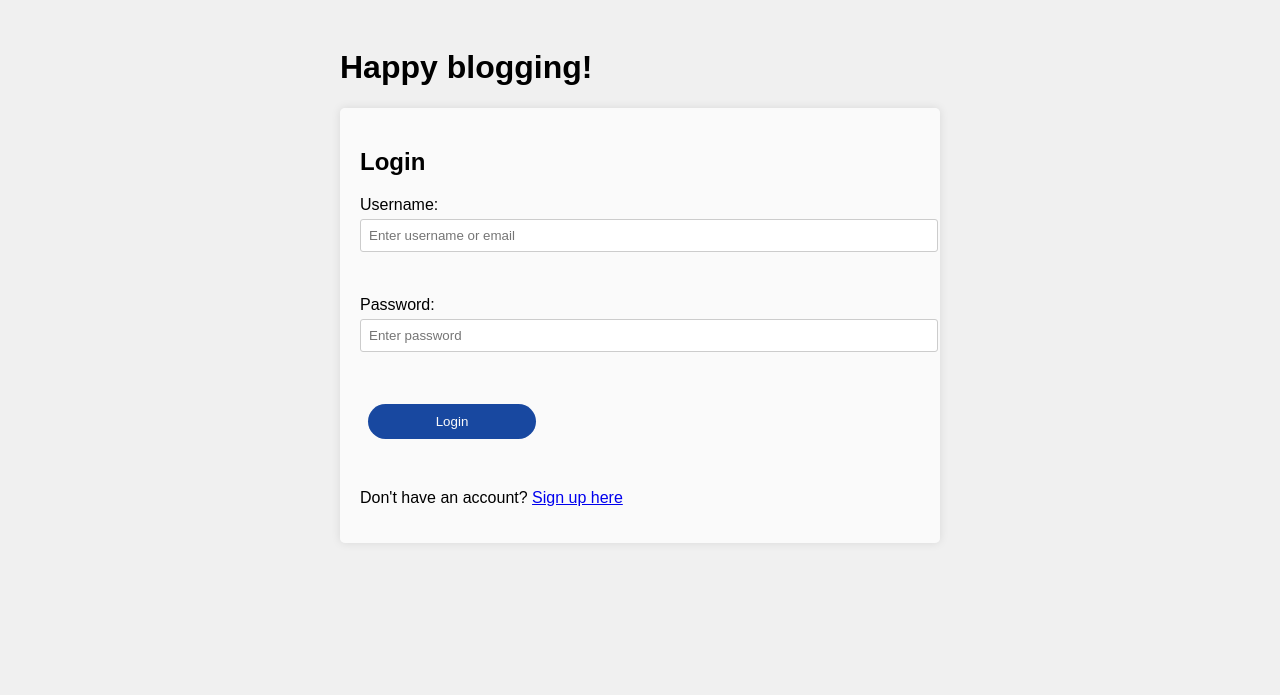
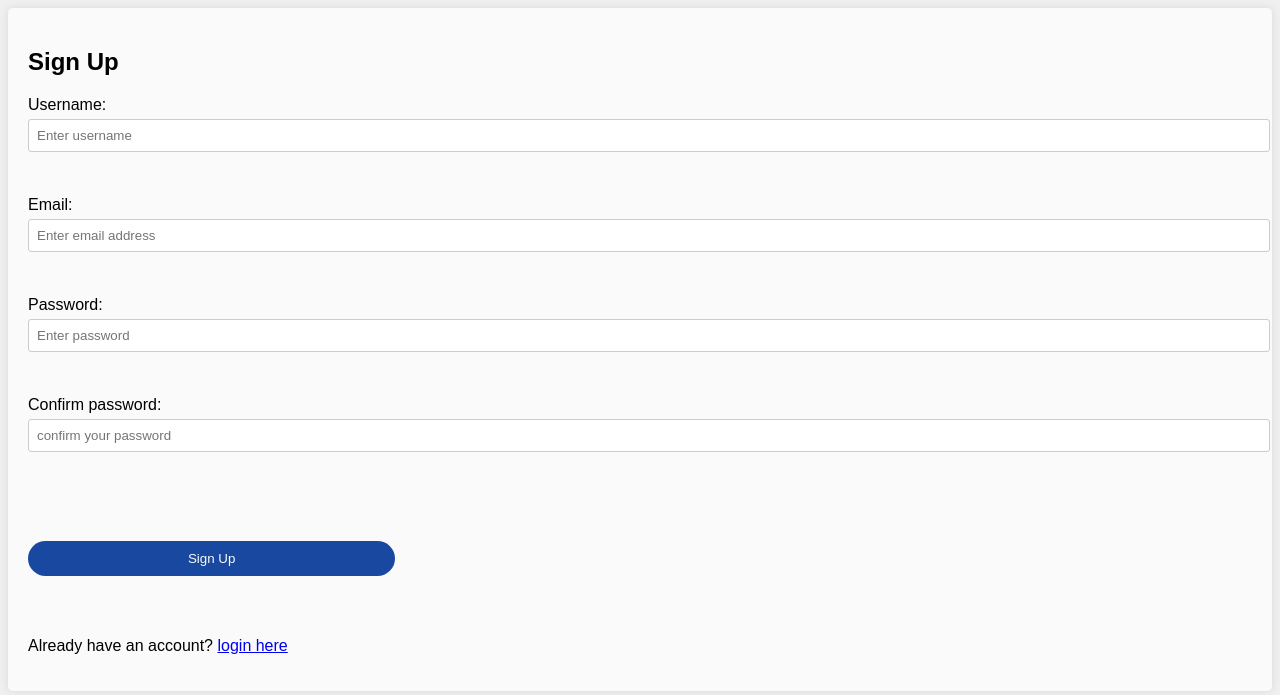
Before and after one commit to mbarki55/alx_capstone_project, a Flask app: page / in a window 1280 px wide. Shown: the top 695 px of the page. Run offline with Flask 3, Linux system fonts and the light colour scheme; some libraries are stand-ins or nearby versions.

Commit message:
this is last sign up

```diff
--- a/capstone_web_app/capstone_frontend/app.py
+++ b/capstone_web_app/capstone_frontend/app.py
@@ -1,8 +1,10 @@
-from flask import Flask, render_template, request, redirect, url_for
+from flask import Flask, render_template, request, flash, redirect, url_for
 from flask_mysqldb import MySQL
 import MySQLdb
 
 app = Flask(__name__)
+app.secret_key='kjhbd67hjsk'
+
 app.config['MYSQL_HOST'] = 'localhost'
 app.config['MYSQL_USER'] = 'root'
 app.config['MYSQL_PASSWORD'] = '<@Oumaima55>'
@@ -16,22 +18,26 @@ def index():
             username = request.form["username"]
             email = request.form["email"]
             password = request.form["password"]
+            new_password = request.form["new_password"]
 
             conn = MySQLdb.connect(host='localhost', user='root', password='<@Oumaima55>', database='capstone_project')
 
             if conn:
                 cur = conn.cursor()
-                cur.execute("INSERT INTO users (username, email, password) VALUES (%s, %s, %s)", (username, email, password))
+                cur.execute("INSERT INTO users (username, email, password) VALUES (%s, %s, %s)", (username, email, password, new_password))
                 conn.commit()
                 cur.close()
                 conn.close()
-                return render_template("success.html")
+                flash("successful registration")
             else:
-                return render_template("error.html", error="Failed to establish database connection")
+                flash("Failed to establish database connection")
+            if password != new_password:
+                flash("Passwords do not match!")
+
         except Exception as e:
             return render_template("error.html", error=str(e))
 
-    return render_template('index.html')
+    return render_template('register.html')
 
 
 if __name__ == '__main__':
--- /dev/null
+++ b/capstone_web_app/capstone_frontend/css/register.css
@@ -0,0 +1,60 @@
+body {
+    font-family: Arial, sans-serif;
+    background-color: #f0f0f0;
+  }
+
+  .form-container {
+    background-color:rgba(255, 255, 255, 0.7);
+
+    padding: 20px;
+    margin-bottom: 20px;
+    border-radius: 5px;
+    box-shadow: 0 0 10px rgba(0, 0, 0, 0.1);
+
+  }
+  .container {
+    max-width: 600px;
+    margin: 0 auto;
+    padding: 20px;
+    justify-content: center;
+    align-items: center;
+    justify-content: center;
+    align-items: center;
+  }
+
+form {
+    display: flex;
+    flex-direction: column;
+  }
+
+  label {
+    margin-bottom: 5px;
+
+  }
+
+  input {
+    padding: 8px;
+    width: 100%;
+    margin-bottom: 8px;
+    border-radius: 3px;
+    border: 1px solid #ccc;
+  }
+
+
+  button {
+      background-color: #1848a0;
+      color:  #fafafa;
+      padding: 10px 20px;
+      border: none;
+      border-radius: 4px;
+      cursor: pointer;
+      width: 30%;
+      border-radius: 20px;
+      border: none;
+      cursor: pointer;
+      margin: 45px 0px;
+  }
+
+  button:hover {
+    background-color: #5ce1e6;
+  }
--- a/capstone_web_app/capstone_frontend/templates/register.html
+++ b/capstone_web_app/capstone_frontend/templates/register.html
@@ -1,12 +1,29 @@
+<!DOCTYPE html>
+<html lang="en">
+<head>
+    <meta charset="UTF-8">
+    <meta name="viewport" content="width=device-width, initial-scale=1.0">
+    <script defer src="../app.py"></script>
+    <title>Sign Up</title>
+    <link rel="stylesheet" href="../css/register.css">
+</head>
+<body>
 <div class="form-container">
+    {%for message in get_flashed_messages()%}
+        {{message}}
+    {%endfor%}
     <h2>Sign Up</h2>
     <form action="/" method="POST">
-        <label for="username">Username:</label>
-        <input type="text" id="username" name="username" required><br><br>
-        <label for="email">Email:</label>
-        <input type="email" id="email" name="email" required><br><br>
-        <label for="password">Password:</label>
-        <input type="password" id="password" name="password" required><br><br>
+        <label >Username:</label>
+        <input type="text" placeholder="Enter username" required><br><br>
+        <label >Email:</label>
+        <input type="email" placeholder="Enter email address" required><br><br>
+        <label >Password:</label>
+        <input type="password" placeholder="Enter password" required><br><br>
+        <label >Confirm password:</label>
+        <input type="confirm-password" placeholder="confirm your password" required><br><br>
         <button type="submit">Sign Up</button>
+        <p classe= "bottom" >Already have an account? <a class= "bottom" href="{{url_for('login')}}">login here</a></p>
     </form>
 </div>
+</body>
```
